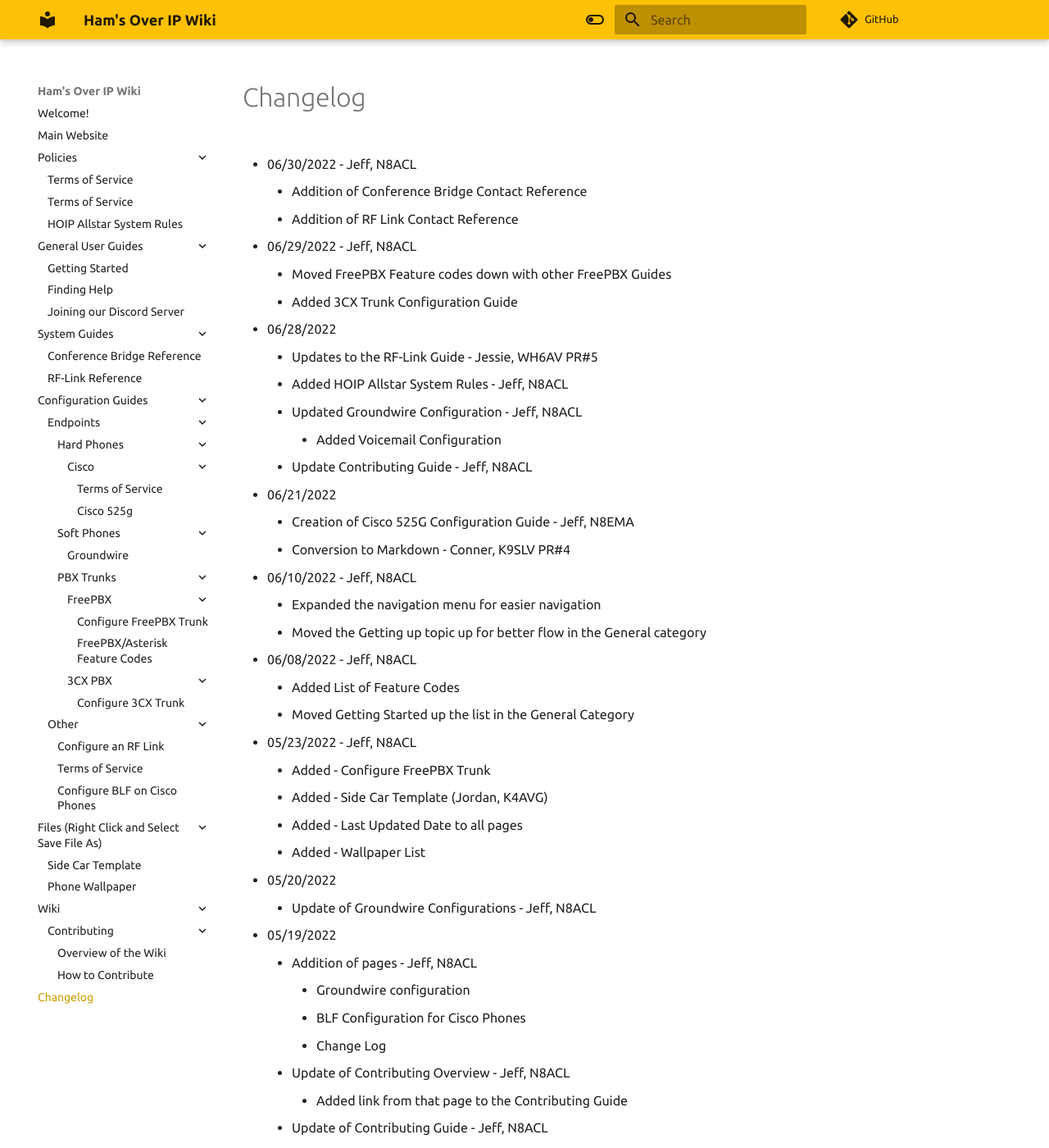
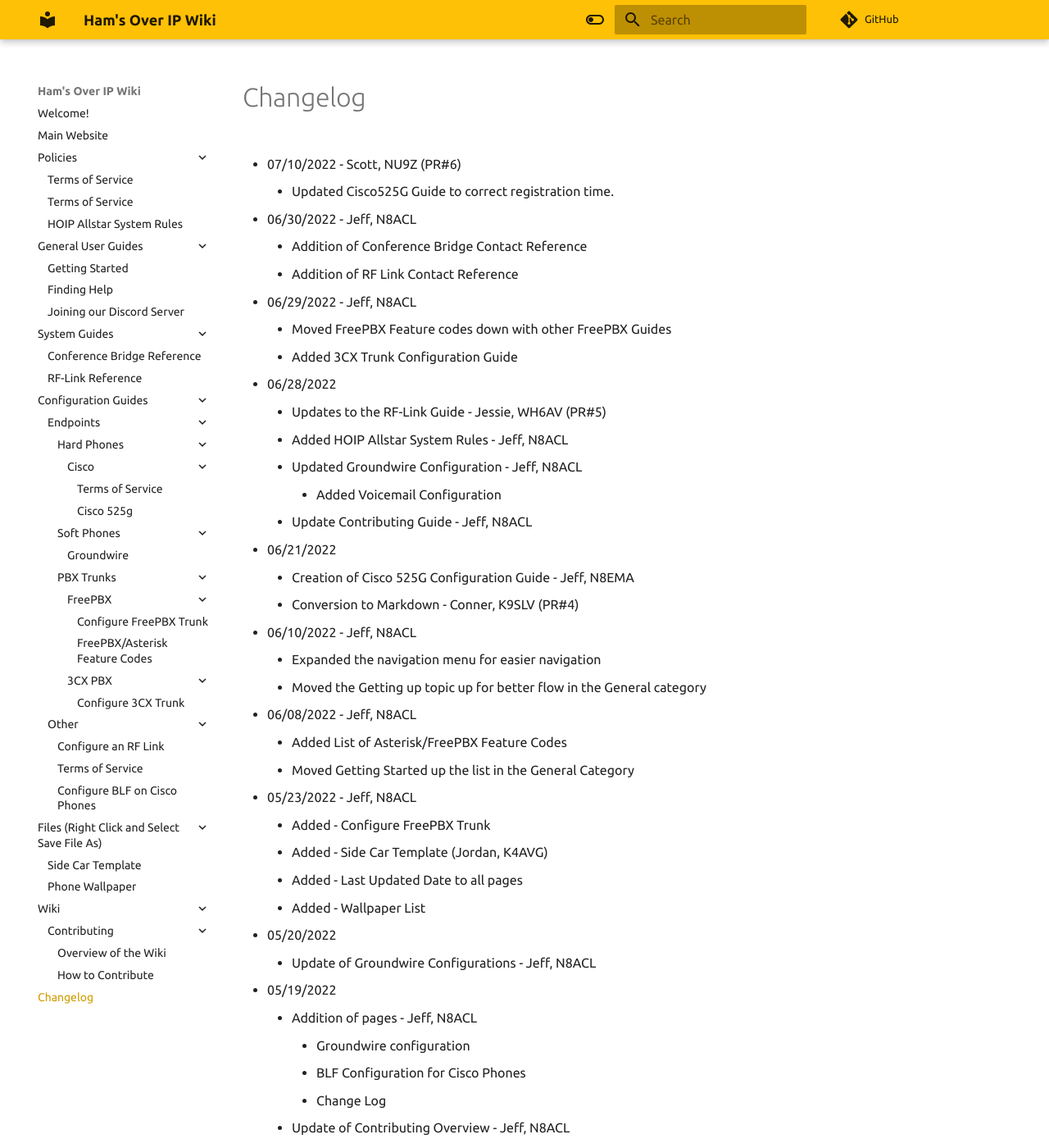
Before and after one commit to hamsoverip/wiki, an MkDocs documentation site: the page built from docs/General/changelog.md, in a window 1280 px wide and 1400 px high. Shown: the whole window at 82% size. Built offline with MkDocs 1.6.1 and Material for MkDocs 9.7.7, drawn with Linux system fonts in a browser that asks for light colours; comment, search, counter and statistics services are not loaded; some of the changed text lies outside the part shown.

Commit message:
Updates to Cisco525G Guide and Changelog - N8ACL/NU9Z - 07102022

```diff
--- a/docs/General/changelog.md
+++ b/docs/General/changelog.md
@@ -1,4 +1,7 @@
 # Changelog
+
+* 07/10/2022 - Scott, NU9Z (PR#6)
+    * Updated Cisco525G Guide to correct registration time.
 
 * 06/30/2022 - Jeff, N8ACL
     * Addition of Conference Bridge Contact Reference
@@ -9,7 +12,7 @@
     * Added 3CX Trunk Configuration Guide
 
 * 06/28/2022
-    * Updates to the RF-Link Guide - Jessie, WH6AV PR#5
+    * Updates to the RF-Link Guide - Jessie, WH6AV (PR#5)
     * Added HOIP Allstar System Rules - Jeff, N8ACL
     * Updated Groundwire Configuration - Jeff, N8ACL
         * Added Voicemail Configuration
@@ -17,14 +20,14 @@
 
 * 06/21/2022
     * Creation of Cisco 525G Configuration Guide - Jeff, N8EMA
-    * Conversion to Markdown - Conner, K9SLV PR#4
+    * Conversion to Markdown - Conner, K9SLV (PR#4)
 
 * 06/10/2022 - Jeff, N8ACL
     * Expanded the navigation menu for easier navigation
     * Moved the Getting up topic up for better flow in the General category
 
 * 06/08/2022 - Jeff, N8ACL
-    * Added List of Feature Codes
+    * Added List of Asterisk/FreePBX Feature Codes
     * Moved Getting Started up the list in the General Category
 
 * 05/23/2022 - Jeff, N8ACL
@@ -48,15 +51,14 @@
         * Added comment to make sure to do a git pull to get current repo changes.
 
 * 05/18/2022
-    * Update of Index.md - Scott, W8UFO - PR#3
-
+    * Update of Index.md - Scott, W8UFO - (PR#3)
         * Corrects the “Contributing Section” link on the overview page (it was resulting in a 404 error).
 
 * 05/17/2022
-    * Update of Typos - Dave, M7TLB - PR#1
+    * Update of Typos - Dave, M7TLB - (PR#1)
         * Contributing
         * Overview
-    * Update of RF-Links - Scott, W8UFO - PR#2
+    * Update of RF-Links - Scott, W8UFO - (PR#2)
         * Fixed the context in the IAX.conf stanza to match conext in extensions.conf
 
 * 05/16/2022 - Initial Release
```
Also changed, not shown: docs/endpoints/hard_phones/Cisco525.md (+1 -1 lines).
